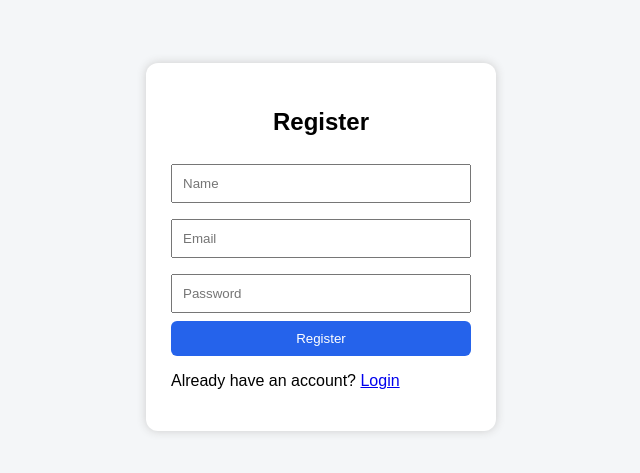
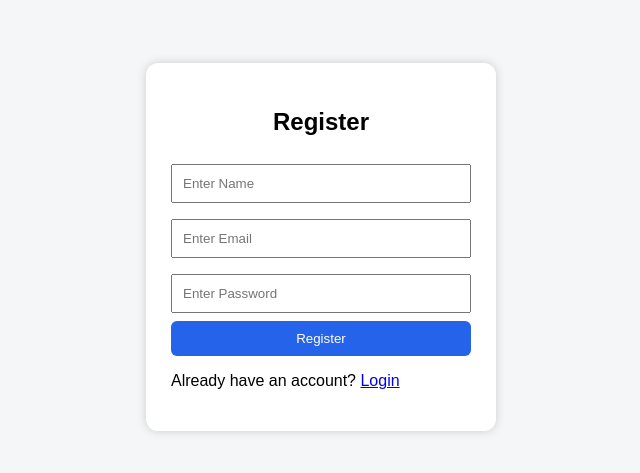
Before and after one commit to nelaturi999/Task-Manager-App, a React app in the folder frontend/: page /register in a window 1280 px wide. Shown: the part 153-626 px from the top of the page, without its empty margins (319-959 px from the left). Built offline with nearby package versions, Linux system fonts and the light colour scheme; the HTML template or start-up script is replaced by a standard one.

Commit message:
Fix Vercel registration and API connection

```diff
--- a/frontend/src/pages/Dashboard.jsx
+++ b/frontend/src/pages/Dashboard.jsx
@@ -3,8 +3,7 @@ import axios from "axios";
 import Navbar from "../components/Navbar";
 import TaskForm from "../components/TaskForm";
 import TaskCard from "../components/TaskCard";
-
-const API_URL = "https://task-manager-app-q7hm.onrender.com";
+import API_URL from "../api";
 
 function Dashboard() {
   const [tasks, setTasks] = useState([]);
--- a/frontend/src/pages/Register.jsx
+++ b/frontend/src/pages/Register.jsx
@@ -21,10 +21,9 @@ function Register() {
       });
 
       alert("Registration successful");
-
       navigate("/login");
     } catch (error) {
-      alert("Registration failed");
+      alert(error.response?.data?.message || "Registration failed");
     }
   };
 
@@ -35,7 +34,7 @@ function Register() {
 
         <input
           type="text"
-          placeholder="Name"
+          placeholder="Enter Name"
           value={name}
           onChange={(e) => setName(e.target.value)}
           required
@@ -43,7 +42,7 @@ function Register() {
 
         <input
           type="email"
-          placeholder="Email"
+          placeholder="Enter Email"
           value={email}
           onChange={(e) => setEmail(e.target.value)}
           required
@@ -51,7 +50,7 @@ function Register() {
 
         <input
           type="password"
-          placeholder="Password"
+          placeholder="Enter Password"
           value={password}
           onChange={(e) => setPassword(e.target.value)}
           required
```
Also changed, not shown: 1 other file (tests, documents, lock files or other folders).
